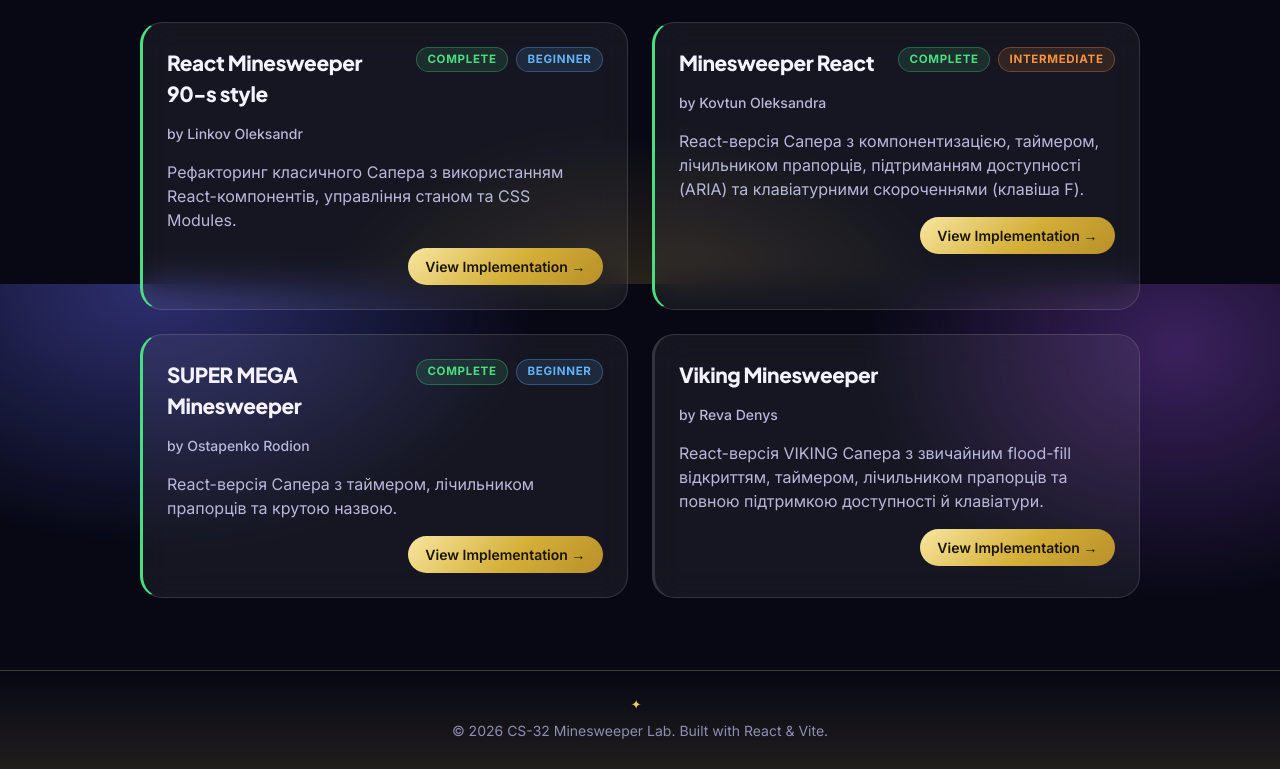
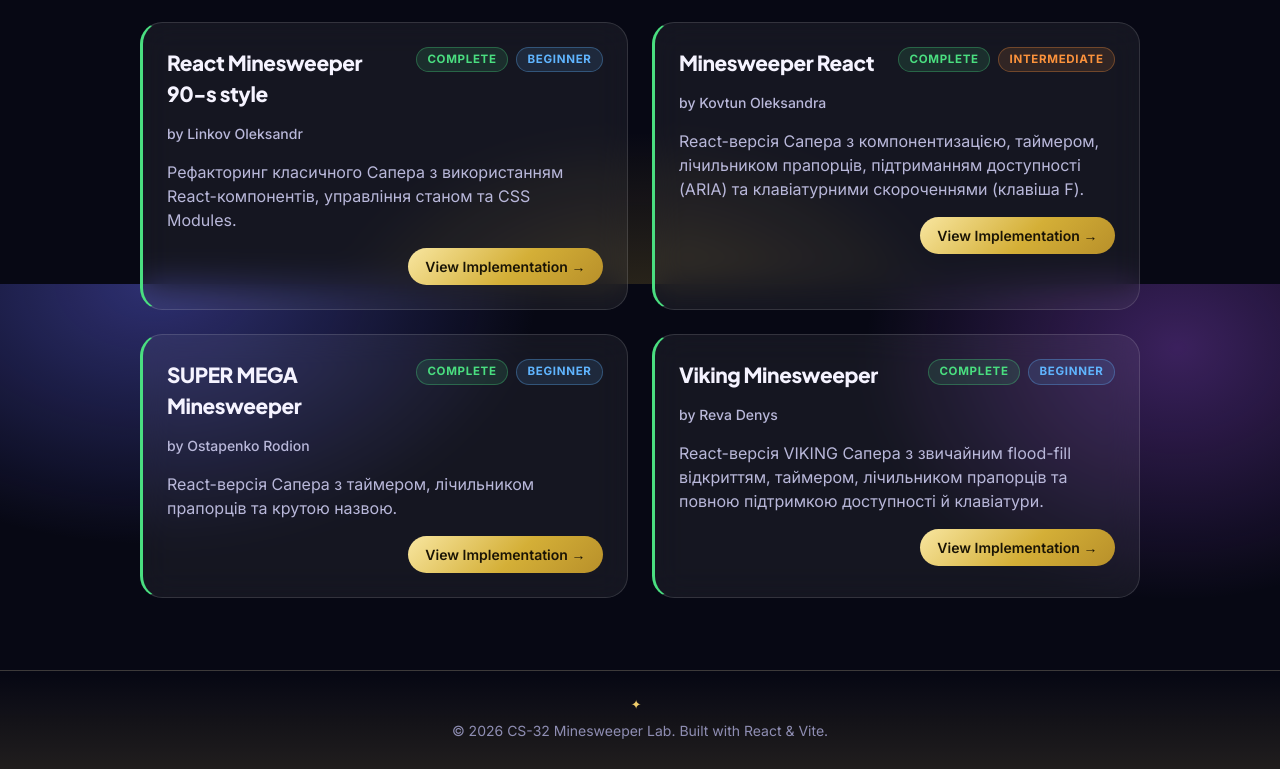
Before and after one commit to cs3-web-course-2026/cs32-minesweeper-react-2026, a React (Vite) app: page /game in a window 1280 px wide. Shown: the part 1316-2085 px from the top of the page. Built offline with nearby package versions, Linux system fonts and the light colour scheme.

Commit message:
updated game implementation description as coderabbit sugested

```diff
--- a/src/pages/Game/index.jsx
+++ b/src/pages/Game/index.jsx
@@ -143,6 +143,8 @@ function Game() {
         'React-версія VIKING Сапера з звичайним flood-fill відкриттям, таймером, лічильником прапорців та повною підтримкою доступності й клавіатури.',
       author: 'Reva Denys',
       link: 'reva-denys',
+      status: 'Complete',
+      difficulty: 'Beginner'
     }
 
   ];
```
